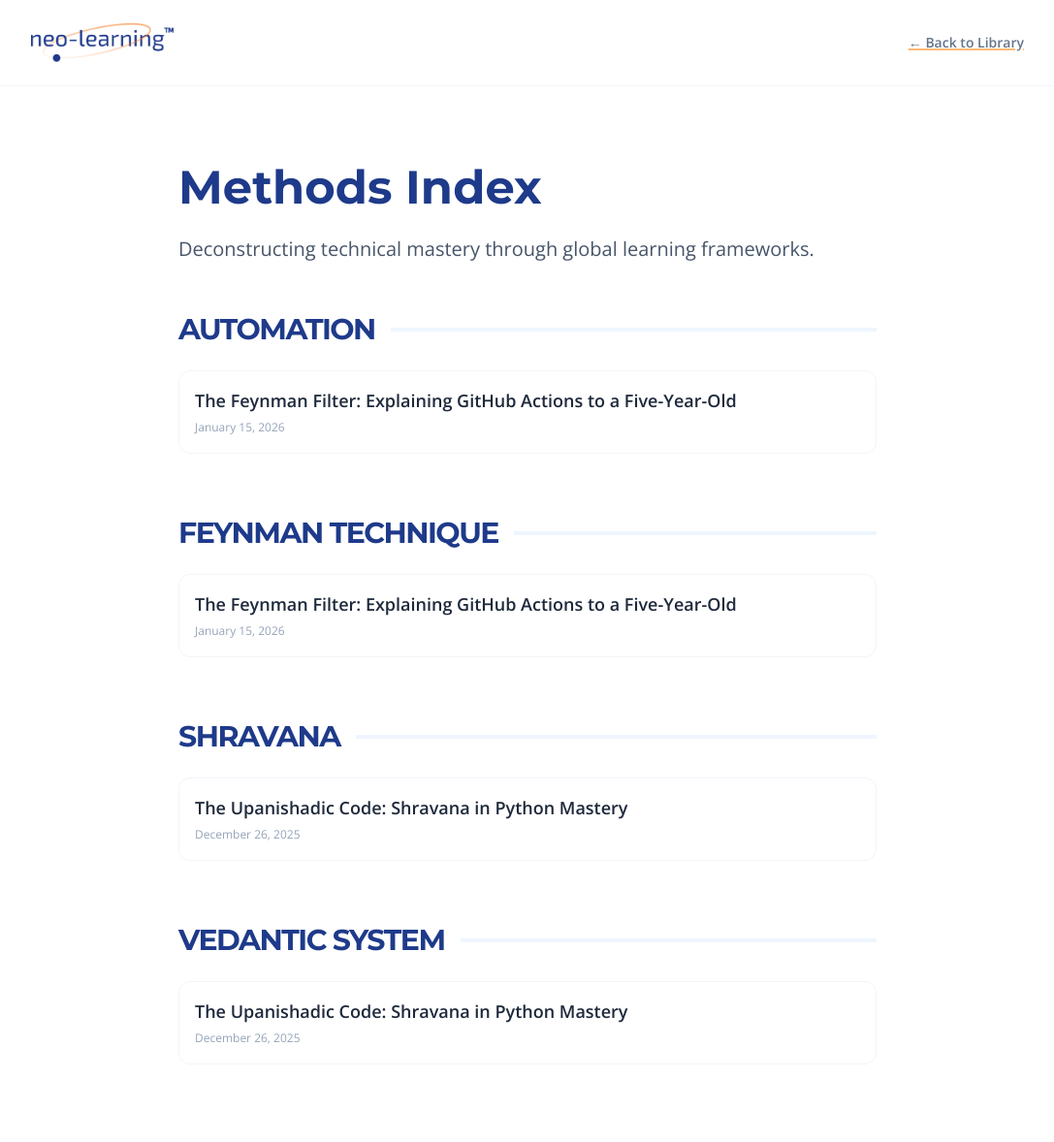
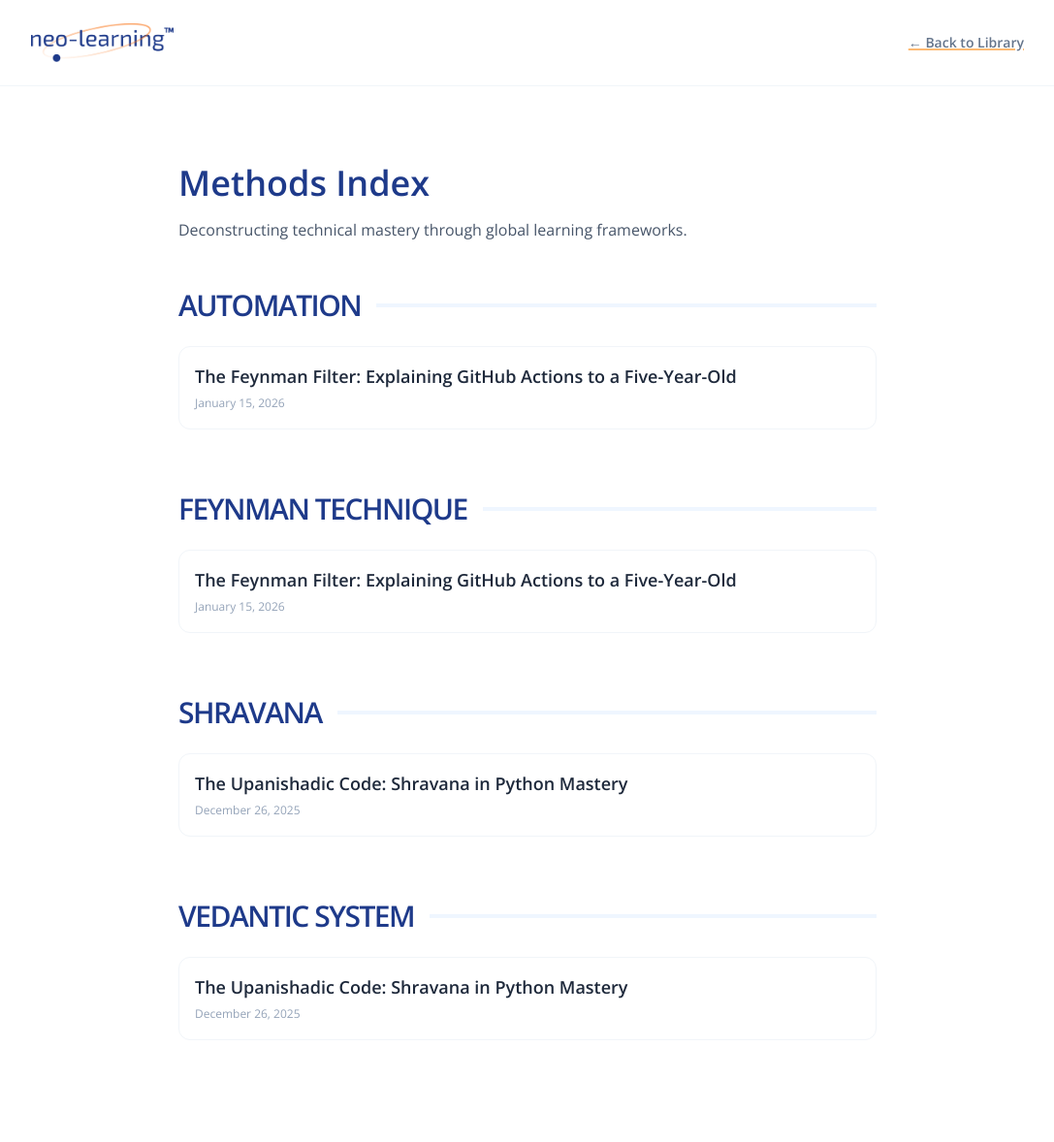
Before and after one commit to neolearningadmin/site, a Jekyll site: the page built from tags.md, in a window 1280 px wide. Shown: the whole page at 97% size, without its empty margins (96-1183 px from the left). Built offline with Jekyll 4.4.1, drawn with Linux system fonts in a browser that asks for light colours; nearby versions of some CDN libraries; after the commit the page ends 1153 px from its top, so only the background shows below that.

Commit message:
Makes tags consistent with categories

```diff
--- a/tags.md
+++ b/tags.md
@@ -3,11 +3,10 @@ layout: page
 title: "Methods Index"
 permalink: /tags/
 ---
+
 <div class="max-w-3xl mx-auto px-6 py-20">
-    <h1 class="text-5xl font-heading text-blue-900 mb-6">Methods Index</h1>
-    <p class="text-xl text-slate-600 mb-12 leading-relaxed">
-        Deconstructing technical mastery through global learning frameworks.
-    </p>
+    <h1 class="text-4xl font-bold text-blue-900 mb-4">Methods Index</h1>
+    <p class="text-slate-600 mb-12">Deconstructing technical mastery through global learning frameworks.</p>
 
     <div class="space-y-16">
         {% capture tags_string %}{% for tag in site.tags %}{{ tag[0] }}{% unless forloop.last %}|{% endunless %}{% endfor %}{% endcapture %}
@@ -15,9 +14,9 @@ permalink: /tags/
 
         {% for tag_name in sorted_tags %}
             {% assign posts = site.tags[tag_name] %}
-            <section id="{{ tag_name | slugify }}" class="scroll-mt-24">
+            <section id="{{ tag_name | slugify }}" class="scroll-mt-20">
                 <div class="flex items-center gap-4 mb-6">
-                    <h2 class="text-3xl font-heading text-blue-900 uppercase tracking-tighter">
+                    <h2 class="text-3xl font-bold text-blue-900 uppercase tracking-tighter">
                         {{ tag_name | replace: "-", " " }}
                     </h2>
                     <div class="h-1 flex-1 bg-blue-50"></div>
```
